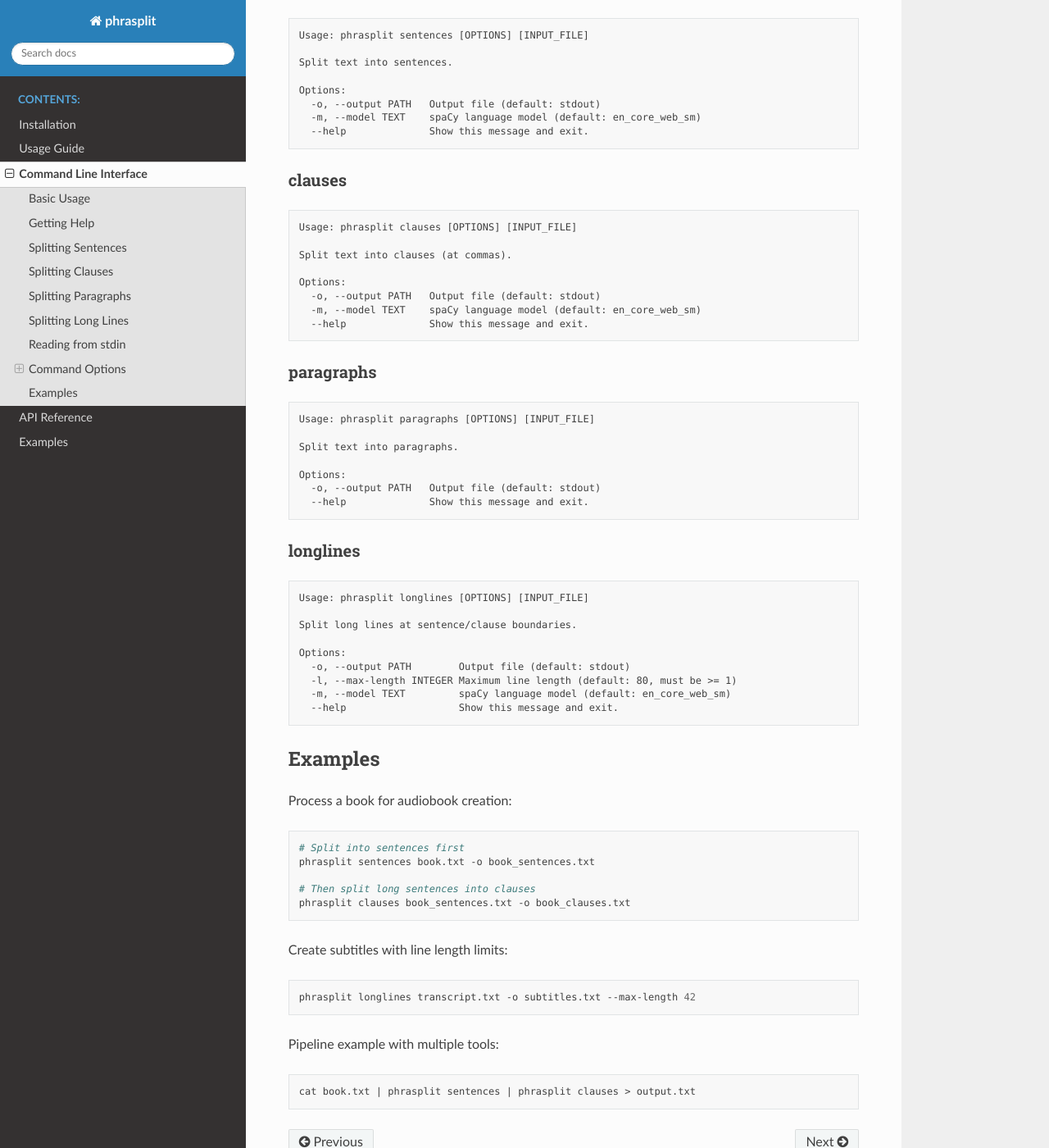
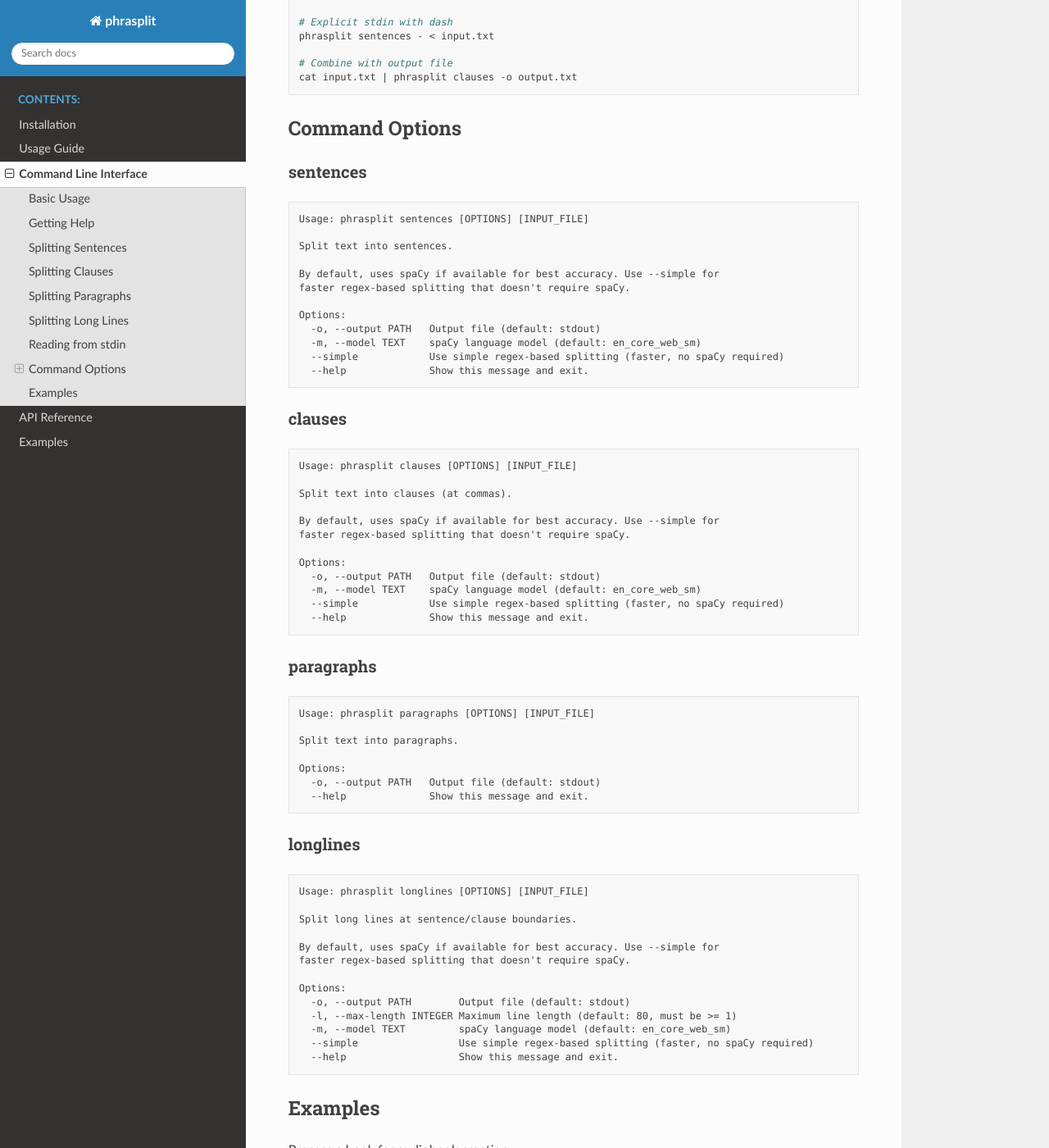
Before and after one commit to holgern/phrasplit, a Sphinx documentation site: the page built from docs/cli.rst, in a window 1280 px wide and 1400 px high, scrolled down 2002 px. Shown: the whole window at 82% size. Built offline with Sphinx 7.4.7 and the Read the Docs theme 3.1.0, drawn with Linux system fonts in a browser that asks for light colours; some of the changed text lies outside the part shown.

Commit message:
feat: add simple mode to cli and benchmark

```diff
--- a/docs/cli.rst
+++ b/docs/cli.rst
@@ -2,6 +2,10 @@ Command Line Interface
 ======================
 
 phrasplit provides a command-line interface for processing text files.
+
+By default, the CLI automatically detects if spaCy is installed and uses it for
+best accuracy. You can use the ``--simple`` flag to force fast regex-based
+splitting that doesn't require spaCy.
 
 Basic Usage
 -----------
@@ -31,13 +35,16 @@ Split a text file into sentences:
 
 .. code-block:: bash
 
-   # Output to stdout
+   # Auto-detect mode (uses spaCy if available)
    phrasplit sentences input.txt
 
    # Output to file
    phrasplit sentences input.txt -o output.txt
 
-   # Use a different spaCy model
+   # Force simple mode (60x faster, no spaCy required)
+   phrasplit sentences input.txt --simple
+
+   # Use a different spaCy model (only when using spaCy mode)
    phrasplit sentences input.txt --model en_core_web_lg
 
 Splitting Clauses
@@ -50,10 +57,13 @@ Split text into comma-separated parts:
    phrasplit clauses input.txt
    phrasplit clauses input.txt -o output.txt
 
+   # Use simple mode for faster processing
+   phrasplit clauses input.txt --simple
+
 Splitting Paragraphs
 --------------------
 
-Split text into paragraphs:
+Split text into paragraphs (no spaCy needed):
 
 .. code-block:: bash
 
@@ -72,6 +82,9 @@ Split long lines to fit within a maximum length:
 
    # Custom max length
    phrasplit longlines input.txt --max-length 60
+
+   # Use simple mode for faster processing
+   phrasplit longlines input.txt --simple --max-length 60
 
    # Output to file with custom length
    phrasplit longlines input.txt -o output.txt -l 100
@@ -107,9 +120,13 @@ sentences
 
    Split text into sentences.
 
+   By default, uses spaCy if available for best accuracy. Use --simple for
+   faster regex-based splitting that doesn't require spaCy.
+
    Options:
      -o, --output PATH   Output file (default: stdout)
      -m, --model TEXT    spaCy language model (default: en_core_web_sm)
+     --simple            Use simple regex-based splitting (faster, no spaCy required)
      --help              Show this message and exit.
 
 clauses
@@ -121,9 +138,13 @@ clauses
 
    Split text into clauses (at commas).
 
+   By default, uses spaCy if available for best accuracy. Use --simple for
+   faster regex-based splitting that doesn't require spaCy.
+
    Options:
      -o, --output PATH   Output file (default: stdout)
      -m, --model TEXT    spaCy language model (default: en_core_web_sm)
+     --simple            Use simple regex-based splitting (faster, no spaCy required)
      --help              Show this message and exit.
 
 paragraphs
@@ -148,10 +169,14 @@ longlines
 
    Split long lines at sentence/clause boundaries.
 
+   By default, uses spaCy if available for best accuracy. Use --simple for
+   faster regex-based splitting that doesn't require spaCy.
+
    Options:
      -o, --output PATH        Output file (default: stdout)
      -l, --max-length INTEGER Maximum line length (default: 80, must be >= 1)
      -m, --model TEXT         spaCy language model (default: en_core_web_sm)
+     --simple                 Use simple regex-based splitting (faster, no spaCy required)
      --help                   Show this message and exit.
 
 Examples
@@ -161,11 +186,11 @@ Process a book for audiobook creation:
 
 .. code-block:: bash
 
-   # Split into sentences first
-   phrasplit sentences book.txt -o book_sentences.txt
+   # Split into sentences first (using simple mode for speed)
+   phrasplit sentences book.txt --simple -o book_sentences.txt
 
    # Then split long sentences into clauses
-   phrasplit clauses book_sentences.txt -o book_clauses.txt
+   phrasplit clauses book_sentences.txt --simple -o book_clauses.txt
 
 Create subtitles with line length limits:
 
@@ -173,8 +198,18 @@ Create subtitles with line length limits:
 
    phrasplit longlines transcript.txt -o subtitles.txt --max-length 42
 
+Speed comparison example:
+
+.. code-block:: bash
+
+   # Using spaCy mode (higher accuracy, slower)
+   time phrasplit sentences large_book.txt -o output_spacy.txt
+
+   # Using simple mode (60x faster, good for well-formatted text)
+   time phrasplit sentences large_book.txt --simple -o output_simple.txt
+
 Pipeline example with multiple tools:
 
 .. code-block:: bash
 
-   cat book.txt | phrasplit sentences | phrasplit clauses > output.txt
+   cat book.txt | phrasplit sentences --simple | phrasplit clauses --simple > output.txt
```
Also changed, not shown: README.md (+13 -4 lines), 3 other files.
